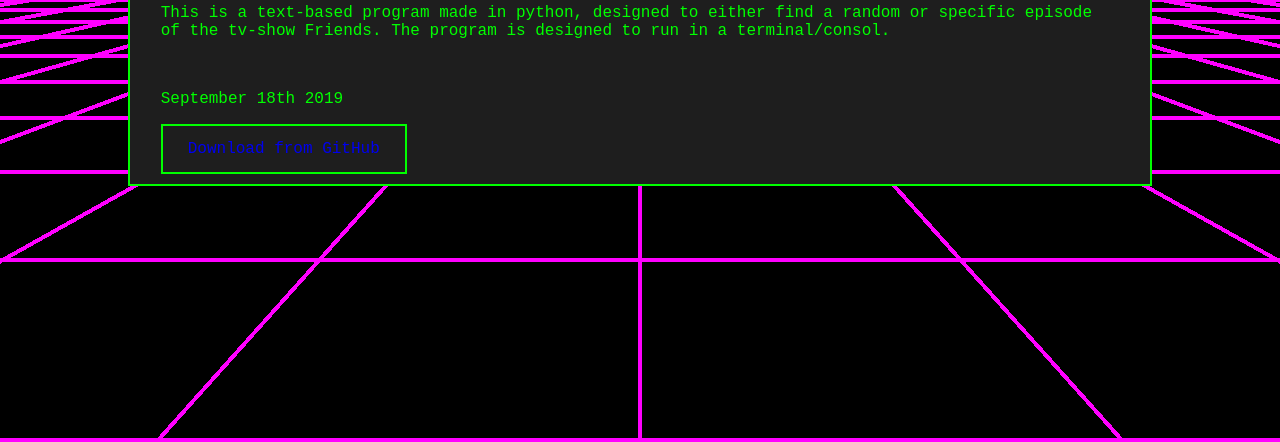
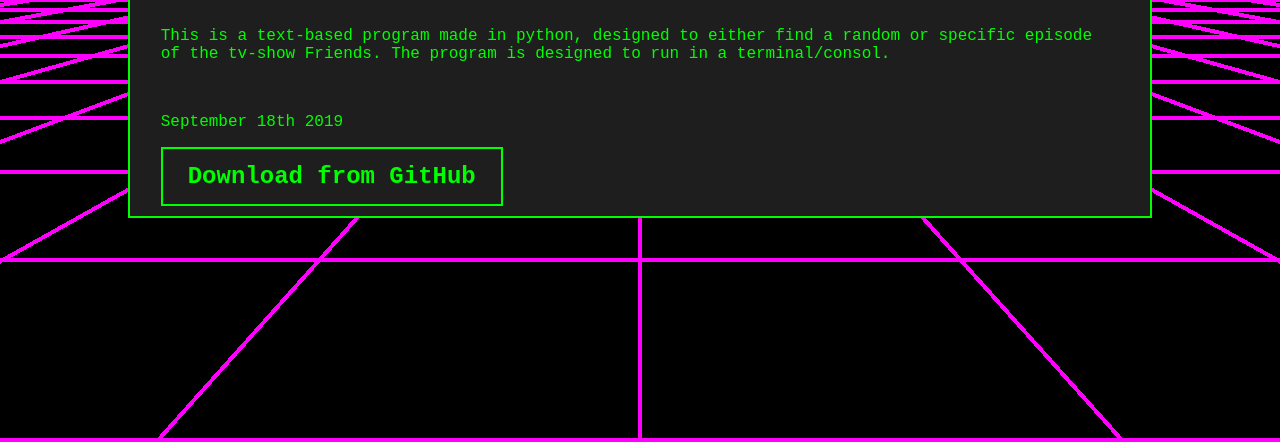
Before and after one commit to DragonBornESV/Rasmussen_Software, a plain HTML site: page index.html in a window 1280 px wide. Shown: the part 358-800 px from the top of the page. Drawn offline with Linux system fonts and the light colour scheme.

Commit message:
Update index.html

```diff
--- a/index.html
+++ b/index.html
@@ -66,7 +66,10 @@
             }
         a:link, a:visited {
             background-color: rgb(30, 30, 30);
-            color: ;rgb(0, 255, 0);
+            color: rgb(0, 255, 0);
+            font-family: Courier New, Lucida Console, Monospace;
+            font-size: 1.5em;
+            font-weight: bold;
             padding: 14px 25px;
             text-align: center;
             text-decoration: none;
@@ -75,7 +78,7 @@
             }
         a:hover, a:active {
             background-color: rgb(0, 255, 0);
-            color: ;rgb(30, 30, 30);
+            color: rgb(30, 30, 30);
             }
     </style>
 </head>
```
